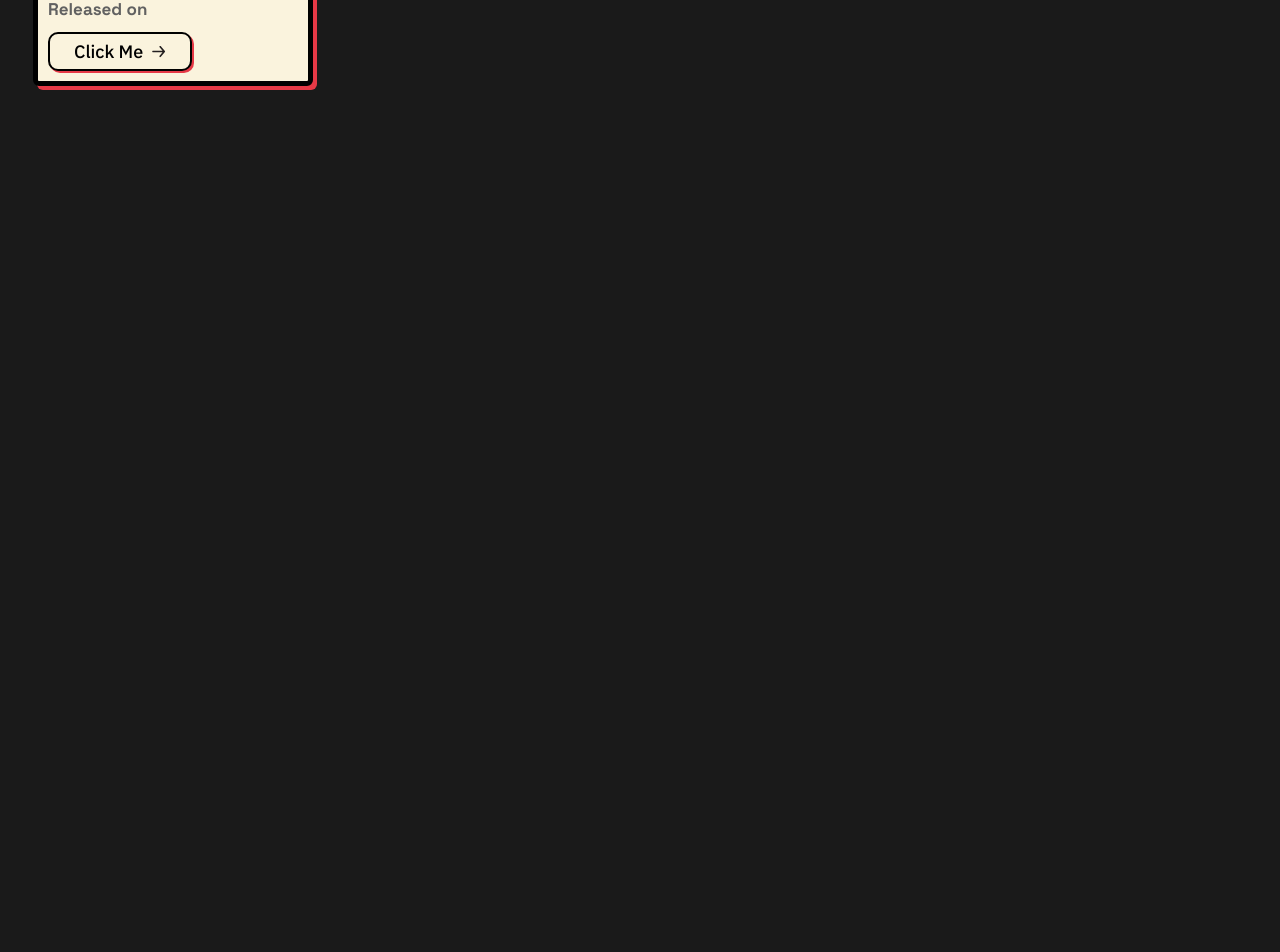
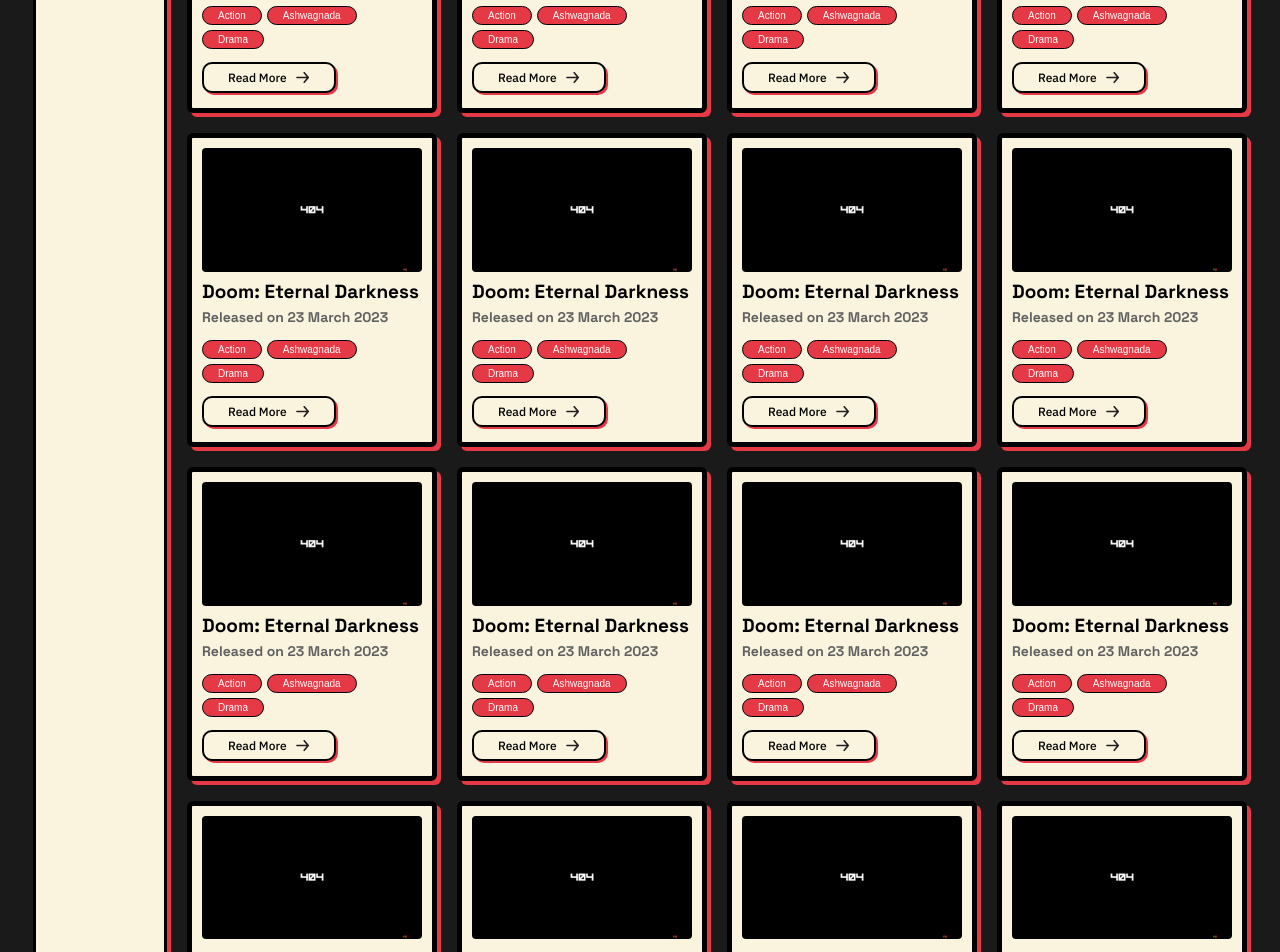
Before and after one commit to lidor-cohen/lemux, a React (Vite) app: page / in a window 1280 px wide. Shown: the part 300-1252 px from the top of the page. Before the commit the page ends 800 px from the top, so only its background shows below. Built offline with nearby package versions, Linux system fonts and the light colour scheme; no server answers.

Commit message:
add: tags, tagbox, sidebar and main

```diff
--- a/src/components/GameCard/GameCard.css
+++ b/src/components/GameCard/GameCard.css
@@ -2,6 +2,7 @@
   max-width: 250px;
 
   padding: 10px;
+  padding-bottom: 15px;
   border-radius: 6px;
 
   background-color: var(--accent-color);
@@ -9,7 +10,7 @@
 
   display: flex;
   flex-direction: column;
-  gap: 10px;
+  gap: 12.5px;
 
   border: 5px solid black;
   box-shadow: 4px 4px 0 var(--primary-color);
@@ -17,13 +18,14 @@
 
 .gamecard__title {
   margin: 0;
-  font-size: 28px;
+  font-size: 19px;
+  line-height: 0.8;
 }
 
 .gamecard__subtitle {
   margin: 0;
-  margin-top: -20px;
-  font-size: 17px;
+  margin-top: -5px;
+  font-size: 14px;
   color: var(--secondary-text-color);
 }
 
--- a/src/components/GameCard/GameCard.jsx
+++ b/src/components/GameCard/GameCard.jsx
@@ -5,6 +5,7 @@ import { useNavigate } from "react-router";
 import NotFoundImage from "../../assets/images/imagenotfound.jpg";
 import ArrowImage from "../../assets/icons/arrow.svg";
 import Button from "../UIElements/Button/Button";
+import TagBox from "../UIElements/TagBox/TagBox";
 
 function GameCard({
   id,
@@ -26,8 +27,10 @@ function GameCard({
       />
       <h2 className="gamecard__title">{title}</h2>
       <h3 className="gamecard__subtitle">Released on {releaseDate}</h3>
+      <TagBox tags={["Action", "Ashwagnada", "Drama"]} />
       <Button
         theme="secondary"
+        label="Read More"
         icon={ArrowImage}
         onClick={() => {
           navigate("/" + id);
--- a/src/components/Main/Main.css
+++ b/src/components/Main/Main.css
@@ -0,0 +1,13 @@
+.main {
+  display: flex;
+  gap: 20px;
+}
+
+.gallery {
+  display: grid;
+  grid-template-columns: repeat(4, 250px);
+  gap: 20px;
+
+  justify-items: center;
+  width: fit-content;
+}
--- a/src/components/Main/Main.jsx
+++ b/src/components/Main/Main.jsx
@@ -1,11 +1,190 @@
 import GameCard from "../GameCard/GameCard";
 import SearchBar from "../UIElements/SearchBar/SearchBar";
+import Sidebar from "../UIElements/Sidebar/Sidebar";
 import "./Main.css";
 
 function Main() {
   return (
     <div className="main">
-      <GameCard />
+      <Sidebar />
+      <div className="gallery">
+        <GameCard
+          id="123"
+          title="Doom: Eternal Darkness"
+          platforms={[]}
+          rating
+          releaseDate="23 March 2023"
+          tags={[]}
+        />
+
+        <GameCard
+          id="123"
+          title="Doom: Eternal Darkness"
+          platforms={[]}
+          rating
+          releaseDate="23 March 2023"
+          tags={[]}
+        />
+
+        <GameCard
+          id="123"
+          title="Doom: Eternal Darkness"
+          platforms={[]}
+          rating
+          releaseDate="23 March 2023"
+          tags={[]}
+        />
+
+        <GameCard
+          id="123"
+          title="Doom: Eternal Darkness"
+          platforms={[]}
+          rating
+          releaseDate="23 March 2023"
+          tags={[]}
+        />
+        <GameCard
+          id="123"
+          title="Doom: Eternal Darkness"
+          platforms={[]}
+          rating
+          releaseDate="23 March 2023"
+          tags={[]}
+        />
+
+        <GameCard
+          id="123"
+          title="Doom: Eternal Darkness"
+          platforms={[]}
+          rating
+          releaseDate="23 March 2023"
+          tags={[]}
+        />
+
+        <GameCard
+          id="123"
+          title="Doom: Eternal Darkness"
+          platforms={[]}
+          rating
+          releaseDate="23 March 2023"
+          tags={[]}
+        />
+
+        <GameCard
+          id="123"
+          title="Doom: Eternal Darkness"
+          platforms={[]}
+          rating
+          releaseDate="23 March 2023"
+          tags={[]}
+        />
+
+        <GameCard
+          id="123"
+          title="Doom: Eternal Darkness"
+          platforms={[]}
+          rating
+          releaseDate="23 March 2023"
+          tags={[]}
+        />
+
+        <GameCard
+          id="123"
+          title="Doom: Eternal Darkness"
+          platforms={[]}
+          rating
+          releaseDate="23 March 2023"
+          tags={[]}
+        />
+
+        <GameCard
+          id="123"
+          title="Doom: Eternal Darkness"
+          platforms={[]}
+          rating
+          releaseDate="23 March 2023"
+          tags={[]}
+        />
+
+        <GameCard
+          id="123"
+          title="Doom: Eternal Darkness"
+          platforms={[]}
+          rating
+          releaseDate="23 March 2023"
+          tags={[]}
+        />
+        <GameCard
+          id="123"
+          title="Doom: Eternal Darkness"
+          platforms={[]}
+          rating
+          releaseDate="23 March 2023"
+          tags={[]}
+        />
+
+        <GameCard
+          id="123"
+          title="Doom: Eternal Darkness"
+          platforms={[]}
+          rating
+          releaseDate="23 March 2023"
+          tags={[]}
+        />
+
+        <GameCard
+          id="123"
+          title="Doom: Eternal Darkness"
+          platforms={[]}
+          rating
+          releaseDate="23 March 2023"
+          tags={[]}
+        />
+
+        <GameCard
+          id="123"
+          title="Doom: Eternal Darkness"
+          platforms={[]}
+          rating
+          releaseDate="23 March 2023"
+          tags={[]}
+        />
+        <GameCard
+          id="123"
+          title="Doom: Eternal Darkness"
+          platforms={[]}
+          rating
+          releaseDate="23 March 2023"
+          tags={[]}
+        />
+
+        <GameCard
+          id="123"
+          title="Doom: Eternal Darkness"
+          platforms={[]}
+          rating
+          releaseDate="23 March 2023"
+          tags={[]}
+        />
+
+        <GameCard
+          id="123"
+          title="Doom: Eternal Darkness"
+          platforms={[]}
+          rating
+          releaseDate="23 March 2023"
+          tags={[]}
+        />
+
+        <GameCard
+          id="123"
+          title="Doom: Eternal Darkness"
+          platforms={[]}
+          rating
+          releaseDate="23 March 2023"
+          tags={[]}
+        />
+      </div>
     </div>
   );
 }
--- a/src/components/UIElements/Button/Button.css
+++ b/src/components/UIElements/Button/Button.css
@@ -5,7 +5,7 @@
   border-radius: 10px;
 
   font-weight: 700;
-  font-size: 18px;
+  font-size: 12px;
 
   box-shadow: 2px 2px 0 var(--primary-color);
 
--- /dev/null
+++ b/src/components/UIElements/Sidebar/Sidebar.css
@@ -0,0 +1,8 @@
+.sidebar {
+  width: 100%;
+  background-color: var(--accent-color);
+
+  border-radius: 8px;
+  border: 3px solid black;
+  box-shadow: 4px 4px 0 var(--primary-color);
+}
--- /dev/null
+++ b/src/components/UIElements/Sidebar/Sidebar.jsx
@@ -0,0 +1,7 @@
+import "./Sidebar.css";
+
+function Sidebar() {
+  return <div className="sidebar"></div>;
+}
+
+export default Sidebar;
--- /dev/null
+++ b/src/components/UIElements/Tag/Tag.css
@@ -0,0 +1,11 @@
+.tag {
+  padding: 1px 15px;
+  background-color: var(--primary-color);
+  width: fit-content;
+  font-size: 10px;
+  color: var(--text-color);
+  font-weight: 500;
+  font-family: "IBM Sans Plex", sans-serif;
+  border-radius: 50px;
+  border: 1.5px solid black;
+}
--- /dev/null
+++ b/src/components/UIElements/Tag/Tag.jsx
@@ -0,0 +1,7 @@
+import "./Tag.css";
+
+function Tag({ label }) {
+  return <div className="tag">{label}</div>;
+}
+
+export default Tag;
--- /dev/null
+++ b/src/components/UIElements/TagBox/TagBox.css
@@ -0,0 +1,5 @@
+.tagbox {
+  display: flex;
+  gap: 5px;
+  flex-wrap: wrap;
+}
--- /dev/null
+++ b/src/components/UIElements/TagBox/TagBox.jsx
@@ -0,0 +1,15 @@
+import "./TagBox.css";
+
+import Tag from "../Tag/Tag";
+
+function TagBox({ tags = [] }) {
+  return (
+    <div className="tagbox">
+      {tags.map((tag, index) => (
+        <Tag key={index} label={tag} />
+      ))}
+    </div>
+  );
+}
+
+export default TagBox;
```
